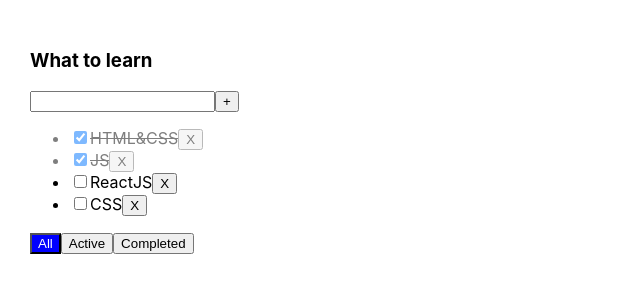
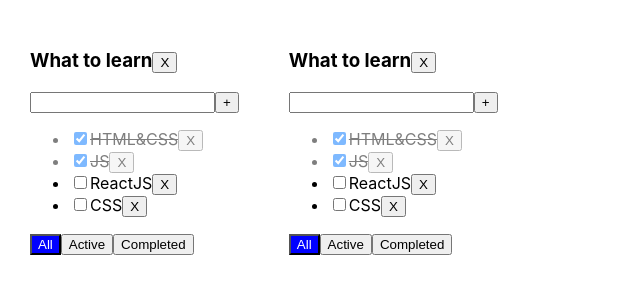
Before and after one commit to aavdienko/it-incubator-to-do-list, a React (Create React App) app: page / in a window 1280 px wide. Shown: the top 300 px of the page, without its empty margins (0-640 px from the left). Built offline with nearby package versions, Linux system fonts and the light colour scheme.

Commit message:
Lesson 05. Did by myself

```diff
--- a/src/App.tsx
+++ b/src/App.tsx
@@ -1,8 +1,7 @@
 import React, { useState } from 'react';
 import { v1 } from 'uuid';
 import './App.css';
-import TodoList, { TaskType } from './components/ToDoList';
-
+import TodoList, { TaskType, TodlistTaskType } from './components/ToDoList';
 
 // Перенесли в useState - удалить после выполнения домашки второй недели
 // const tasks1: Array<TaskType> = [
@@ -18,65 +17,100 @@
 // ];
 
 const todoListTitle1: string = 'What to learn';
-// const todoListTitle2: string = 'What to buy';
+const todoListTitle2: string = 'What to buy';
+const TODO_LIST_ID1: string = v1();
+const TODO_LIST_ID2: string = v1();
 
-export type FilterValuesType = 'all' | 'active' | 'completed'
+export type FilterValuesType = 'all' | 'active' | 'completed';
+export type TodolistsType = {
+  id: string;
+  title: string;
+  filter: FilterValuesType;
+};
 
 const App = () => {
+  const [todolists, setTodolists] = useState<Array<TodolistsType>>([
+    { id: TODO_LIST_ID1, title: todoListTitle1, filter: 'all' },
+    { id: TODO_LIST_ID2, title: todoListTitle2, filter: 'all' },
+  ]);
 
-const [tasks, setTasks] = useState<Array<TaskType>>([
+  const [tasks, setTasks] = useState<TodlistTaskType>({
+    [TODO_LIST_ID1]: [
       { id: v1(), title: 'HTML&CSS', isDone: true },
       { id: v1(), title: 'JS', isDone: true },
       { id: v1(), title: 'ReactJS', isDone: false },
       { id: v1(), title: 'CSS', isDone: false },
-  ])
+    ],
+    [TODO_LIST_ID2]: [
+      { id: v1(), title: 'HTML&CSS', isDone: true },
+      { id: v1(), title: 'JS', isDone: true },
+      { id: v1(), title: 'ReactJS', isDone: false },
+      { id: v1(), title: 'CSS', isDone: false },
+    ],
+  });
 
-const [filter, setFilter] = useState<FilterValuesType>('all')
-const changeFilter = (filter: FilterValuesType) => {
-  setFilter(filter)
-}
+  const changeFilter = (todolistId: string, filter: FilterValuesType) => {const newTodolist = todolists.map(todolist =>
+      todolist.id === todolistId ? {...todolist, filter} : todolist
+    );
+    setTodolists(newTodolist);
+  };
 
-const getFilteredTasksForRender =
-  (tasks: Array<TaskType>, filter: FilterValuesType):Array<TaskType> => {
-    switch(filter){
-      case 'active': return tasks.filter(task => task.isDone === false)
-      case 'completed': return tasks.filter(task => task.isDone === true)
-      default: return tasks
-    }
-}
-const removeTask = (taskId: string) => {
-  setTasks(tasks.filter(task => task.id !== taskId))
-}
+  const removeTask = (todolistId: string, taskId: string) => {
+    const newTasks = tasks[todolistId].filter(el => el.id !== taskId)
+    setTasks({...tasks, [todolistId]: newTasks})
+  };
 
-const addTask = (title: string) => {
+  const addTask = (todolistId: string, title: string) => {
     const newTask: TaskType = {
       id: v1(),
       title: title,
       isDone: false,
     }
-  setTasks([...tasks, newTask])
+    setTasks({...tasks, [todolistId]: [...tasks[todolistId], newTask]})
+  };
+
+  const changeTaskStatus = (todolistId: string, taskId: string, newIsDone: boolean) => {
+
+    setTasks({...tasks, [todolistId]: tasks[todolistId].map(el => el.id === taskId ? {...el, isDone: newIsDone} : el)})
+
+  };
+
+  const removeTodolist = (todolistId: string) => {
+    setTodolists(todolists.filter(todolist => todolist.id !== todolistId))
+    delete tasks[todolistId]
+    console.log(tasks);
   }
-
-const changeTaskStatus = (taskId: string, newIsDone: boolean) => {
-  setTasks(tasks.map(t => t.id === taskId ? {...t, isDone: newIsDone} : t))
-}
-
-const filteredTasksForRender = getFilteredTasksForRender(tasks, filter)
-
 
 
   return (
     <div className="App">
+      {todolists.map((todolist) => {
+        let taskForTodolists = tasks[todolist.id];
+        if (todolist.filter === 'active') {
+          taskForTodolists = tasks[todolist.id].filter(
+            (task) => task.isDone === false
+          );
+        }
+        if (todolist.filter === 'completed') {
+          taskForTodolists = tasks[todolist.id].filter(
+            (task) => task.isDone === true
+          );
+        }
+        return (
           <TodoList
+            key={todolist.id}
+            id={todolist.id}
             title={todoListTitle1}
-        tasks={filteredTasksForRender}
+            tasks={taskForTodolists}
             removeTask={removeTask}
             changeFilter={changeFilter}
             addTask={addTask}
             changeTaskStatus={changeTaskStatus}
-        filter={filter}
+            filter={todolist.filter}
+            removeTodolist={removeTodolist}
           />
-      {/* <TodoList title={todoListTitle2} tasks={tasks2} /> */}
+        );
+      })}
     </div>
   );
 };
--- a/src/components/ToDoList.tsx
+++ b/src/components/ToDoList.tsx
@@ -8,15 +8,20 @@
   isDone: boolean
 }
 
+export type TodlistTaskType = {
+  [id: string]: Array<TaskType>
+}
 
 export type TodoListPropsType = {
+  id: string
   title: string
   tasks: Array<TaskType>
   filter: FilterValuesType
-  removeTask: (taskId: string) => void
-  changeFilter: (filter: FilterValuesType) => void
-  addTask: (title: string) => void
-  changeTaskStatus: (title: string, newIsDone: boolean) => void
+  removeTask: (todolistId: string, taskId: string) => void
+  changeFilter: (todolistId: string, filter: FilterValuesType) => void
+  addTask: (todolistId: string, title: string) => void
+  changeTaskStatus: (todolistId: string, title: string, newIsDone: boolean) => void
+  removeTodolist: (todolistId: string) => void
 }
 
 const TodoList: FC<TodoListPropsType> = (props) => {
@@ -26,8 +31,8 @@
 
   let tasksList = props.tasks.length
   ? props.tasks.map((task:TaskType) => {
-    const removeTask = () => props.removeTask(task.id)
-    const changeTaskStatusHandler = (e: ChangeEvent<HTMLInputElement>) => { props.changeTaskStatus(task.id, e.currentTarget.checked)
+    const removeTask = () => props.removeTask(props.id, task.id)
+    const changeTaskStatusHandler = (e: ChangeEvent<HTMLInputElement>) => { props.changeTaskStatus(props.id, task.id, e.currentTarget.checked)
     }
       return (
         <li key={task.id} className={task.isDone ? 'is-done' : ''}>
@@ -45,7 +50,7 @@
     const addTask = () => {
       const trimedTitle = title.trim()
       if (trimedTitle !== '') {
-        props.addTask(trimedTitle)
+        props.addTask(props.id, trimedTitle)
       } else {
         setError(true)
       }
@@ -63,8 +68,8 @@
     // const onClickHandlerActive = () => props.changeFilter('active')
     // const onClickHandlerCompleted = () => props.changeFilter('completed')
 
-    const handlerCreator = (filter: FilterValuesType) => {
-      return () => props.changeFilter(filter)
+    const handlerCreator = ( filter: FilterValuesType) => {
+      return () => props.changeFilter(props.id, filter)
     }
     // данная функция возвращает нам калбэки, чтобы не делать одникаовые функции как описано выше
     // несмотря на то, что на onClik вешаем функцию и сразу же ее вызываем, чтобы она создала / вернула калбэк для копки
@@ -73,7 +78,11 @@
 
   return (
     <div>
-      <h3>{props.title}</h3>
+      <h3>
+        {props.title}
+        <button onClick={()=>props.removeTodolist(props.id)}>X</button>
+      </h3>
+
       <div>
         <input
           type='text'
```
Lines whose indentation alone changed are shown as unchanged.
